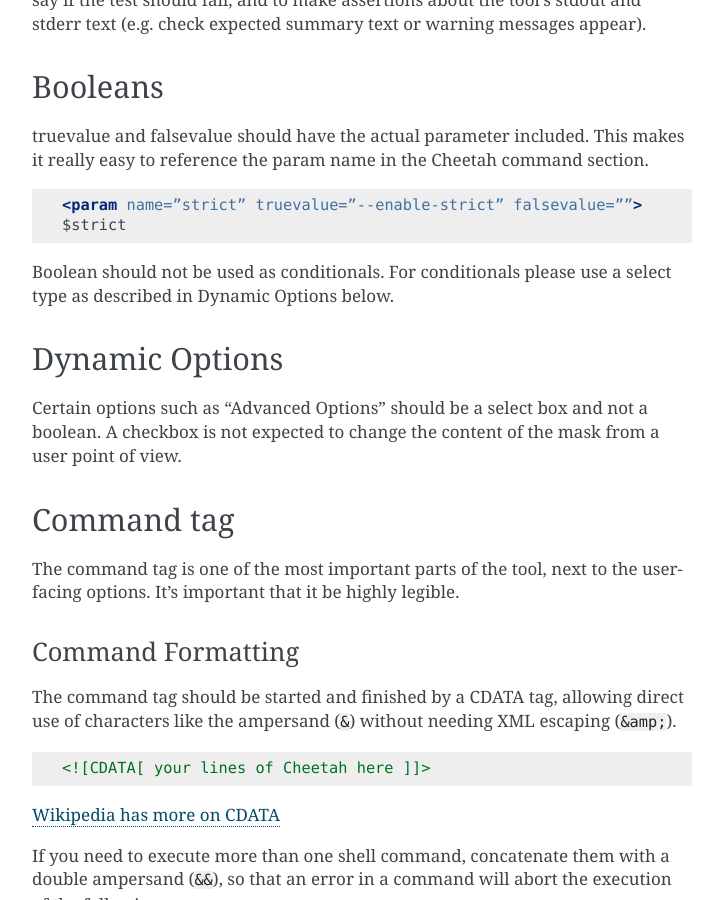
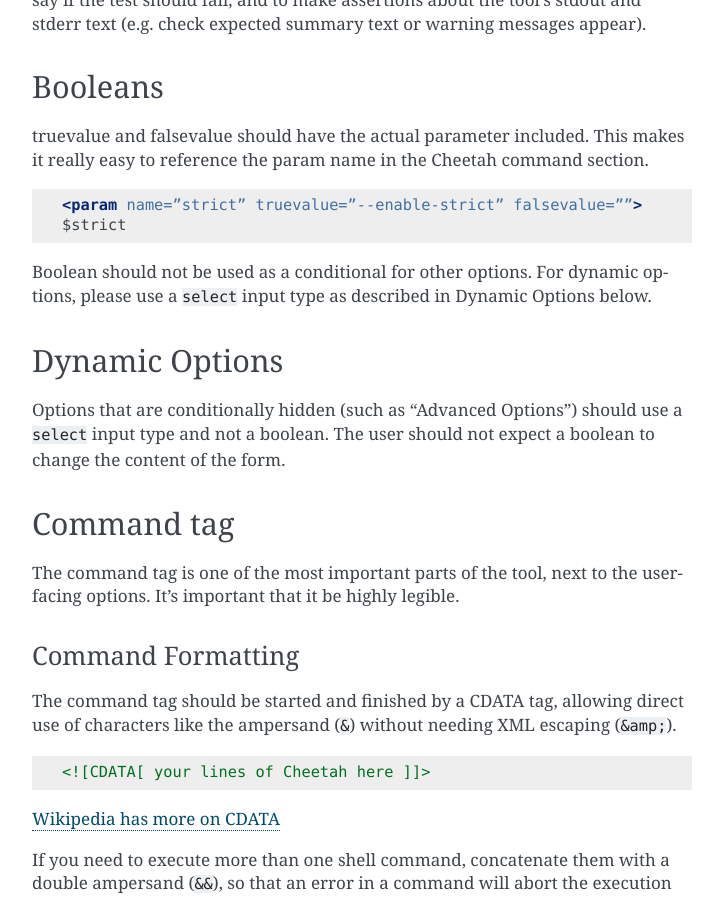
Before and after one commit to galaxy-iuc/standards, a Sphinx documentation site: the page built from docs/best_practices/tool_xml.rst, in a window 1280 px wide and 900 px high, scrolled down 2059 px. Shown: the whole window, without its empty margins (388-1111 px from the left). Built offline with Sphinx 7.4.7, drawn with Linux system fonts in a browser that asks for light colours.

Commit message:
Clarify use of booleans and conditionals for dynamic options

```diff
--- a/docs/best_practices/tool_xml.rst
+++ b/docs/best_practices/tool_xml.rst
@@ -106,15 +106,16 @@ section.
     <param name=”strict” truevalue=”--enable-strict” falsevalue=””>
     $strict
 
-Boolean should not be used as conditionals. For conditionals please use
-a select type as described in Dynamic Options below.
+Boolean should not be used as a conditional for other options. For dynamic
+options, please use a ``select`` input type as described in Dynamic Options
+below.
 
 Dynamic Options
 ---------------
 
-Certain options such as "Advanced Options" should be a select box and
-not a boolean. A checkbox is not expected to change the content of the
-mask from a user point of view.
+Options that are conditionally hidden (such as "Advanced Options") should use
+a ``select`` input type and not a boolean. The user should not expect a boolean
+to change the content of the form.
 
 Command tag
 -----------
```
